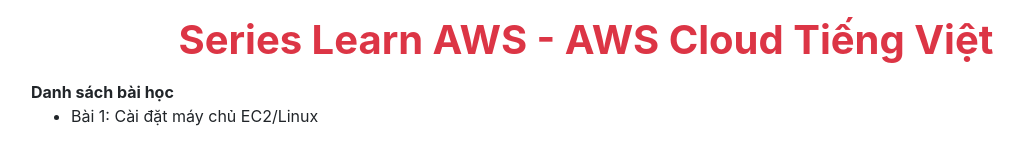
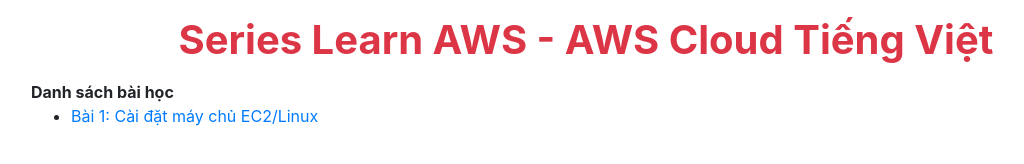
Before and after one commit to QuangTrung96/AWS, a plain HTML site: page index.html in a window 1280 px wide. Shown: the whole page, without its empty margins (54-1078 px from the left). Drawn offline with Linux system fonts and the light colour scheme.

```diff
--- a/index.html
+++ b/index.html
@@ -14,7 +14,7 @@
         <div class="mt-3">
             <strong>Danh sách bài học</strong>
             <ul>
-                <li>Bài 1: Cài đặt máy chủ EC2/Linux</li>
+                <li><a href="#">Bài 1: Cài đặt máy chủ EC2/Linux</a></li>
             </ul>
         </div>
     </div>
```
